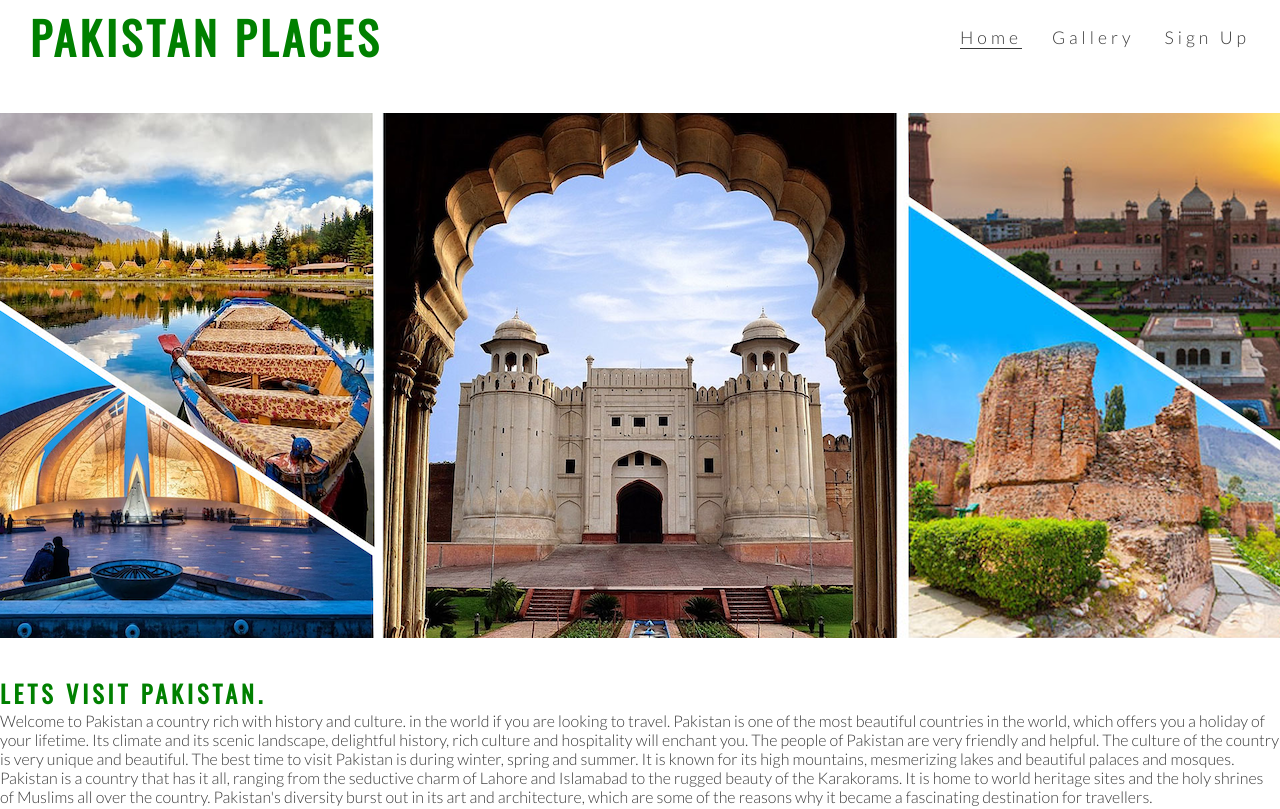
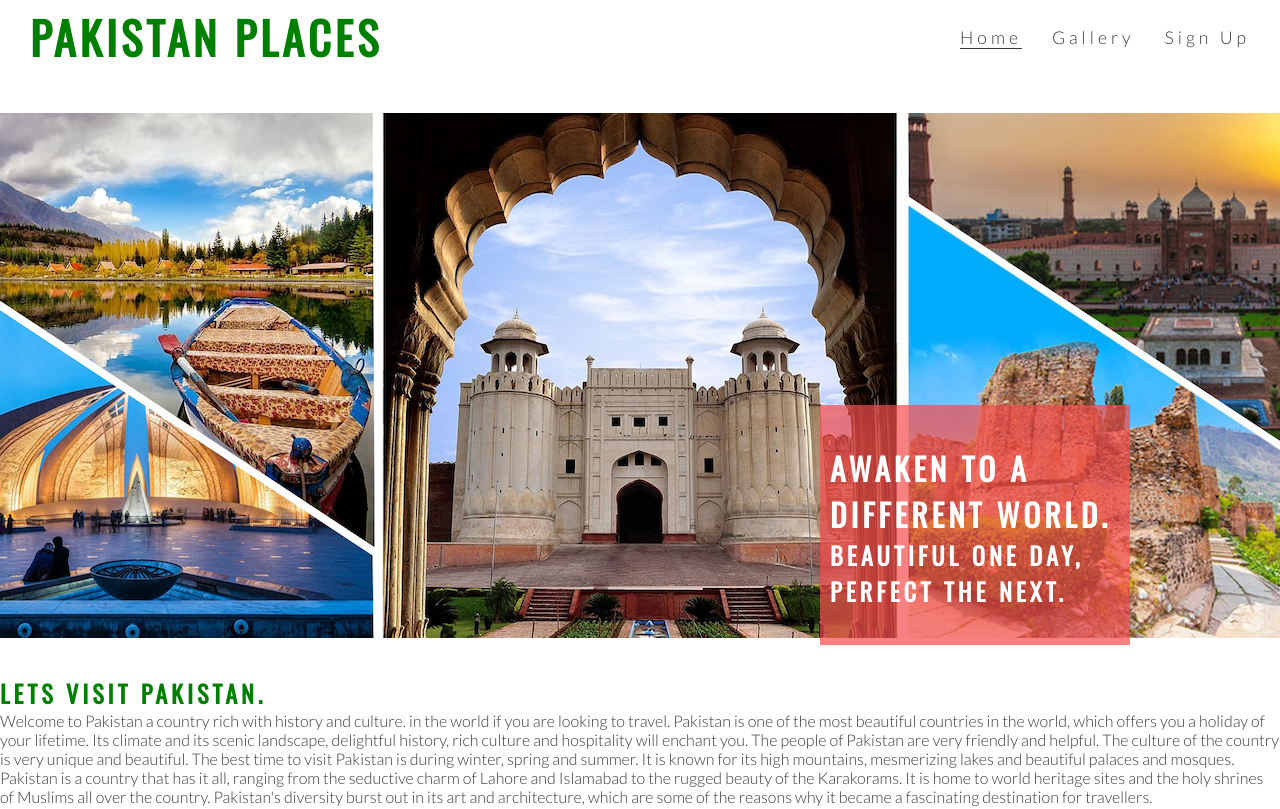
Before and after one commit to asma-n/pakistan-places, a plain HTML site: page index.html in a window 1280 px wide. Shown: the top 809 px of the page. Drawn offline with nearby package versions, Linux system fonts and the light colour scheme.

Commit message:
add cover text

```diff
--- a/assets/css/style.css
+++ b/assets/css/style.css
@@ -26,7 +26,6 @@ h1, h2 {
     font-size: 280%;
     margin-left: 30px;
 }
-
 
 /* navigation links */
 
@@ -64,6 +63,12 @@ h1, h2 {
     height: 600px;
     width: 100%;
     overflow: hidden;
+
+    position: relative;
+}
+
+#cover-text, #cover-text h2 {
+    color: #fff;
 }
 
 #hero-image {
@@ -87,6 +92,26 @@ h1, h2 {
     }
 }
 
+#cover-text {
+    font-size: 130%;
+    font-family: Oswald, sans-serif;
+    text-transform: uppercase;
+    letter-spacing: 4px;
+
+    width: 300px;
+    height: 200px;
+
+    padding-top: 40px;
+    padding-left: 10px;
+
+    background-color: rgba(245, 78, 76, 0.7);
+
+    bottom: 30px;
+    right: 150px;
+
+    position: absolute;
+}
+
 #ethics {
     height: 600px;
 }
```
Also changed, not shown: index.html (+1 -0 lines).
